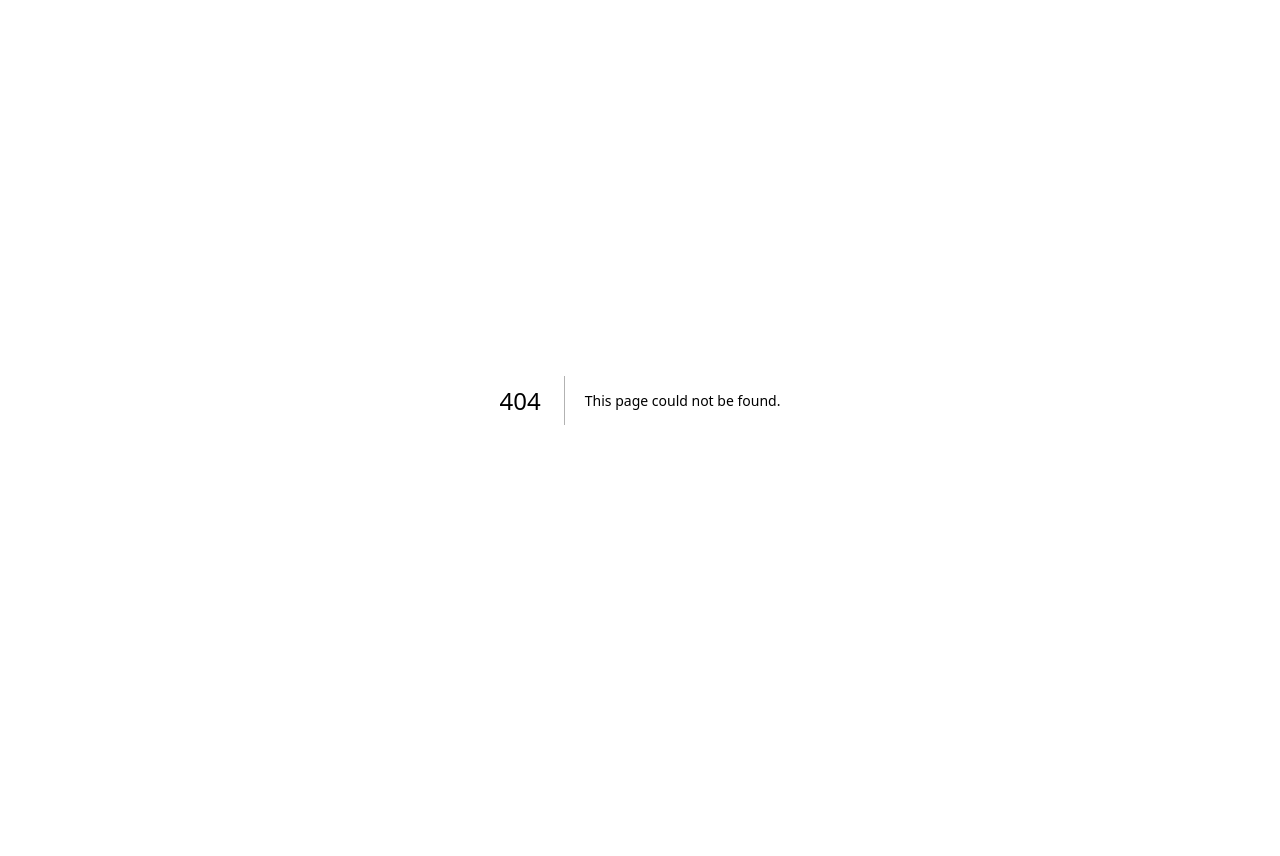
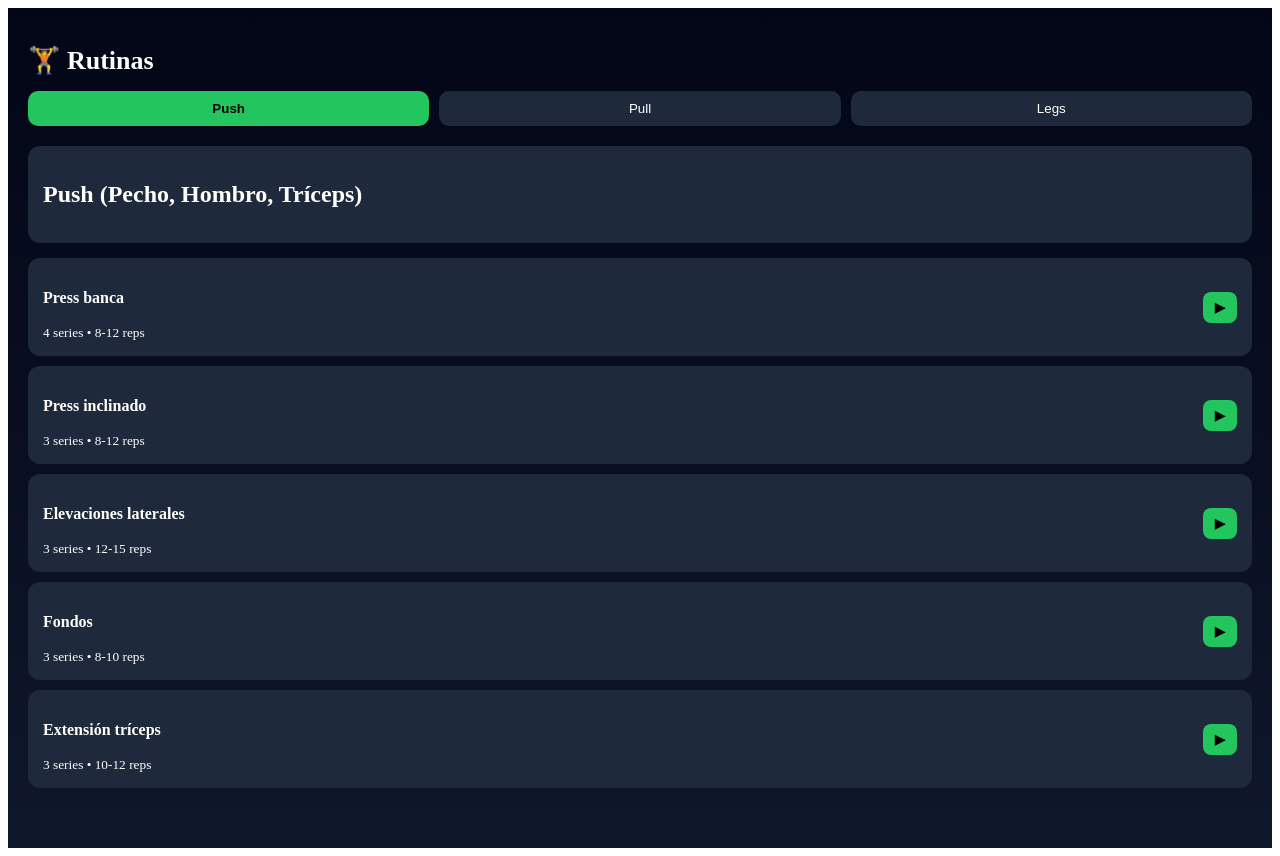
Before and after one commit to saraviaa928/Fitstartpro, a Next.js app: page /rutinas in a window 1280 px wide. Before the commit this address had no page. Before the commit the page ends 800 px from the top, so only its background shows below. Built offline with nearby package versions, Linux system fonts and the light colour scheme.

Commit message:
Crear app/rutinas/page.tsx

```diff
--- /dev/null
+++ b/app/rutinas/page.tsx
@@ -0,0 +1,166 @@
+"use client";
+
+import { useState } from "react";
+
+type Rutina = {
+  nombre: string;
+  ejercicios: { nombre: string; sets: number; reps: string }[];
+};
+
+const rutinas: Record<string, Rutina> = {
+  push: {
+    nombre: "Push (Pecho, Hombro, Tríceps)",
+    ejercicios: [
+      { nombre: "Press banca", sets: 4, reps: "8-12" },
+      { nombre: "Press inclinado", sets: 3, reps: "8-12" },
+      { nombre: "Elevaciones laterales", sets: 3, reps: "12-15" },
+      { nombre: "Fondos", sets: 3, reps: "8-10" },
+      { nombre: "Extensión tríceps", sets: 3, reps: "10-12" },
+    ],
+  },
+  pull: {
+    nombre: "Pull (Espalda, Bíceps)",
+    ejercicios: [
+      { nombre: "Dominadas", sets: 4, reps: "6-10" },
+      { nombre: "Remo con barra", sets: 4, reps: "8-12" },
+      { nombre: "Jalón al pecho", sets: 3, reps: "10-12" },
+      { nombre: "Curl bíceps", sets: 3, reps: "10-12" },
+      { nombre: "Face pull", sets: 3, reps: "12-15" },
+    ],
+  },
+  legs: {
+    nombre: "Legs (Piernas)",
+    ejercicios: [
+      { nombre: "Sentadilla", sets: 4, reps: "6-10" },
+      { nombre: "Prensa", sets: 4, reps: "10-12" },
+      { nombre: "Peso muerto", sets: 3, reps: "6-10" },
+      { nombre: "Curl femoral", sets: 3, reps: "10-12" },
+      { nombre: "Pantorrillas", sets: 4, reps: "12-15" },
+    ],
+  },
+};
+
+export default function RutinasPage() {
+  const [dia, setDia] = useState<"push" | "pull" | "legs">("push");
+
+  const rutina = rutinas[dia];
+
+  return (
+    <main style={styles.container}>
+      <h1 style={styles.title}>🏋️ Rutinas</h1>
+
+      {/* SELECTOR DE DÍAS */}
+      <div style={styles.tabs}>
+        <button
+          style={dia === "push" ? styles.activeTab : styles.tab}
+          onClick={() => setDia("push")}
+        >
+          Push
+        </button>
+
+        <button
+          style={dia === "pull" ? styles.activeTab : styles.tab}
+          onClick={() => setDia("pull")}
+        >
+          Pull
+        </button>
+
+        <button
+          style={dia === "legs" ? styles.activeTab : styles.tab}
+          onClick={() => setDia("legs")}
+        >
+          Legs
+        </button>
+      </div>
+
+      {/* TÍTULO */}
+      <div style={styles.card}>
+        <h2>{rutina.nombre}</h2>
+      </div>
+
+      {/* EJERCICIOS */}
+      {rutina.ejercicios.map((ej, i) => (
+        <div key={i} style={styles.exercise}>
+          <div>
+            <p style={styles.exerciseName}>{ej.nombre}</p>
+            <small>
+              {ej.sets} series • {ej.reps} reps
+            </small>
+          </div>
+
+          <button style={styles.startBtn}>▶</button>
+        </div>
+      ))}
+    </main>
+  );
+}
+
+const styles: any = {
+  container: {
+    minHeight: "100vh",
+    background: "linear-gradient(#020617, #0f172a)",
+    color: "white",
+    padding: "20px",
+  },
+
+  title: {
+    fontSize: "26px",
+    fontWeight: "bold",
+    marginBottom: "15px",
+  },
+
+  tabs: {
+    display: "flex",
+    gap: "10px",
+    marginBottom: "20px",
+  },
+
+  tab: {
+    flex: 1,
+    padding: "10px",
+    borderRadius: "10px",
+    background: "#1e293b",
+    color: "white",
+    border: "none",
+  },
+
+  activeTab: {
+    flex: 1,
+    padding: "10px",
+    borderRadius: "10px",
+    background: "#22c55e",
+    color: "black",
+    border: "none",
+    fontWeight: "bold",
+  },
+
+  card: {
+    background: "#1e293b",
+    padding: "15px",
+    borderRadius: "12px",
+    marginBottom: "15px",
+  },
+
+  exercise: {
+    background: "#1e293b",
+    padding: "15px",
+    borderRadius: "12px",
+    marginBottom: "10px",
+    display: "flex",
+    justifyContent: "space-between",
+    alignItems: "center",
+  },
+
+  exerciseName: {
+    fontWeight: "bold",
+  },
+
+  startBtn: {
+    background: "#22c55e",
+    border: "none",
+    borderRadius: "8px",
+    padding: "8px 12px",
+    color: "black",
+    fontWeight: "bold",
+  },
+};
```
